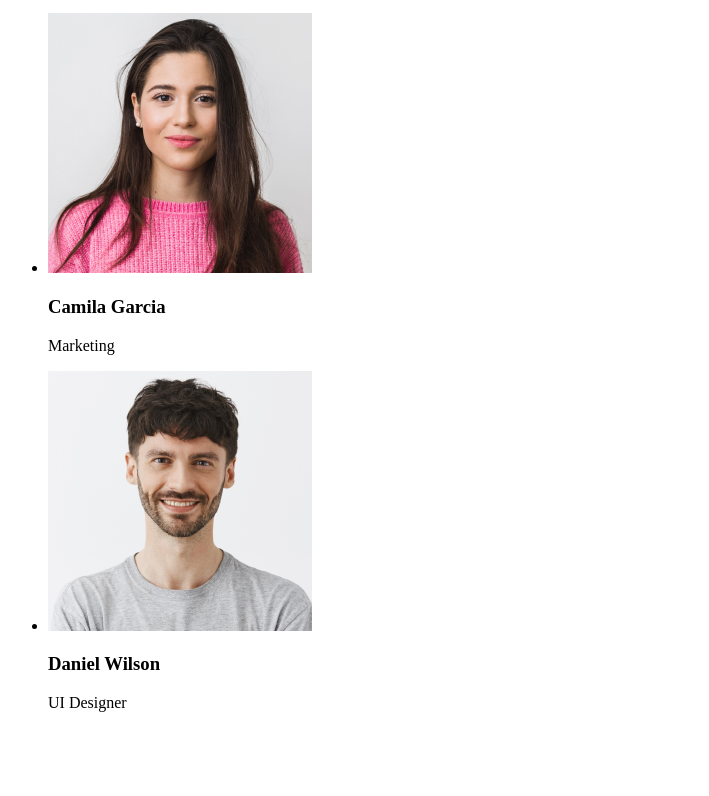
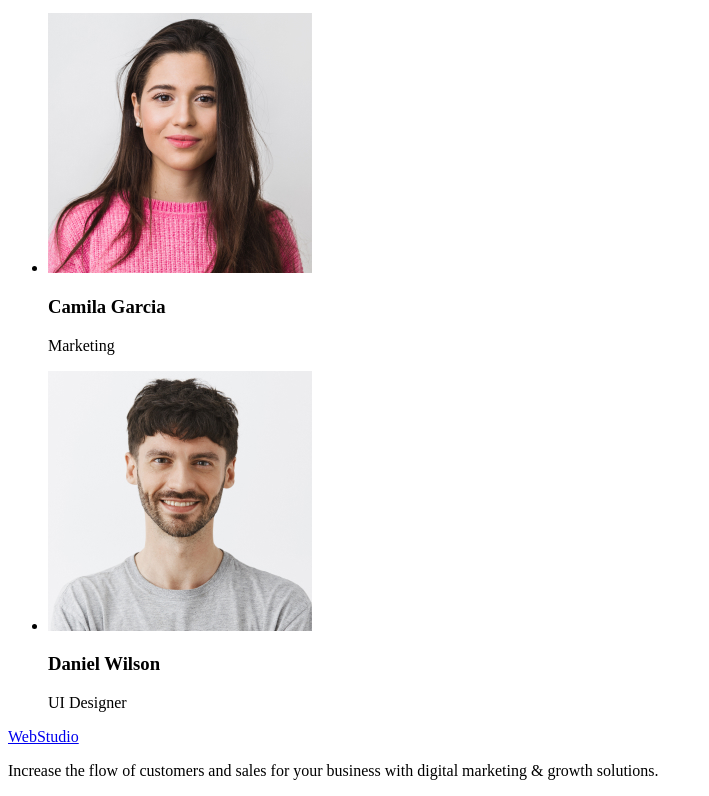
Before and after one commit to Skipalsky/goit-markup-hw-01, a plain HTML site: page index.html in a window 1280 px wide. Shown: the part 1314-2110 px from the top of the page, without its empty margins (0-709 px from the left). Before the commit the page ends 2042 px from the top, so only its background shows below. Drawn offline with Linux system fonts and the light colour scheme.

Commit message:
added footer

```diff
--- a/index.html
+++ b/index.html
@@ -70,6 +70,9 @@
         </section>
     </main>
     <!-- Footer -->
-    <footer></footer>
+    <footer>
+        <a href="./index.html">WebStudio</a>
+        <p>Increase the flow of customers and sales for your business with digital marketing & growth solutions.</p>
+    </footer>
 </body>
 </html>
```
